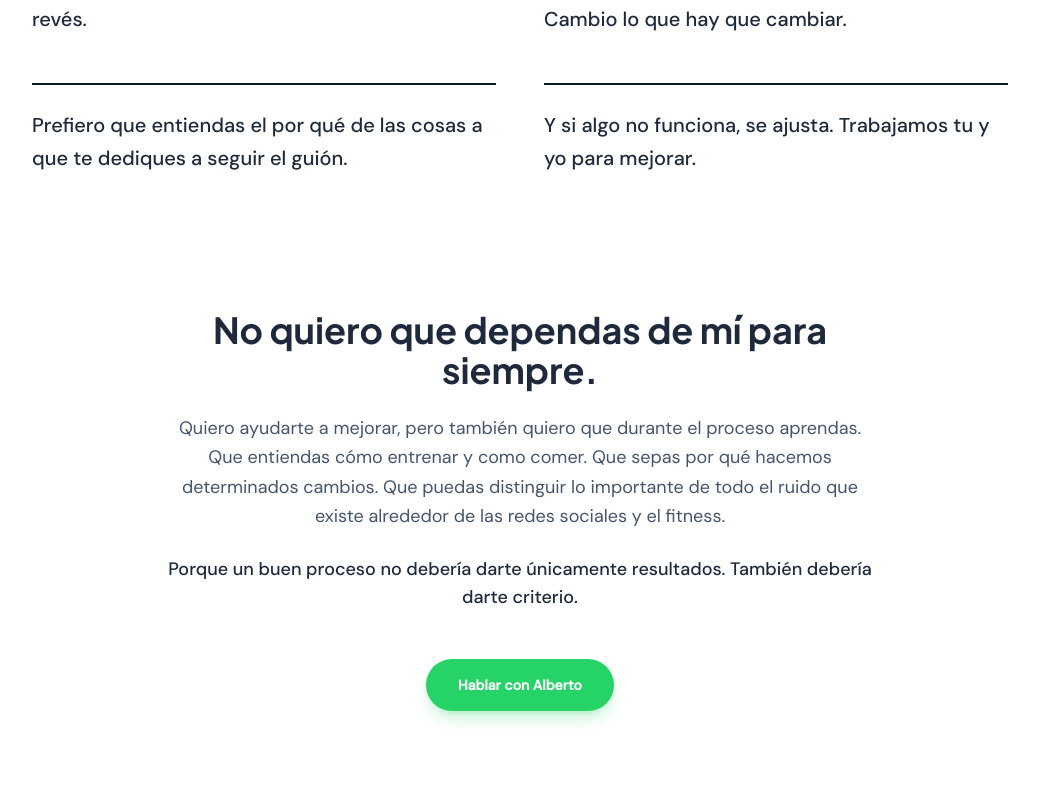
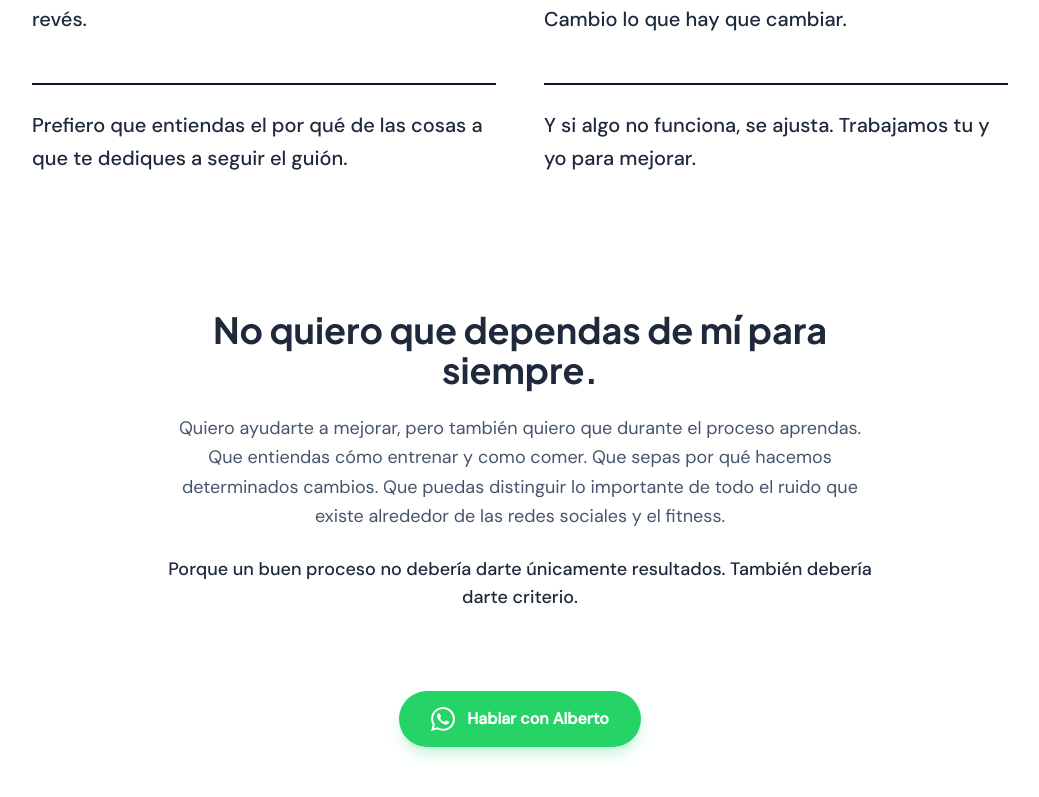
Before and after one commit to algarciasi/logicafit, a React (Vite) app: page /conoceme in a window 1280 px wide. Shown: the part 4423-5220 px from the top of the page, without its empty margins (120-1159 px from the left). Built offline with nearby package versions, Linux system fonts and the light colour scheme; no server answers.

Commit message:
boton about OK

```diff
--- a/src/components/About.jsx
+++ b/src/components/About.jsx
@@ -3,7 +3,7 @@
 export default function Conoceme() {
   return (
     <div className="bg-white">
-            {/* SECCIÓN 1: HERO (Imagen inmersiva con degradados, mismo lenguaje que Calculadoras/Aprende) */}
+      {/* SECCIÓN 1: HERO (Imagen inmersiva con degradados, mismo lenguaje que Calculadoras/Aprende) */}
       <section className="relative w-full pt-16 pb-0 sm:pt-40 sm:pb-24 lg:pt-48 lg:pb-28 flex flex-col sm:justify-center">
         <div className="relative h-[42vh] min-h-[280px] w-full sm:absolute sm:inset-0 sm:h-full sm:min-h-0">
           <img
@@ -287,11 +287,14 @@
 
         <div className="mt-12 flex justify-center">
           <a
-            href="https://wa.me/34678951544?text=Hola!%20He%20le%C3%ADdo%20tu%20historia%20y%20me%20gustar%C3%ADa%20contarte%20mi%20caso"
+            href="https://wa.me/34678951544?text=Hola!%20He%20visto%20los%20planes%20pero%20tengo%20alguna%20duda"
             target="_blank"
             rel="noopener noreferrer"
-            className="inline-flex w-full items-center justify-center gap-2 rounded-full bg-whatsapp px-8 py-4 text-sm font-semibold text-white shadow-lg shadow-whatsapp/25 transition hover:brightness-95 sm:w-auto"
+            className="mt-8 inline-flex items-center gap-3 rounded-full bg-[#25D366] px-8 py-4 text-base font-bold text-white shadow-lg shadow-green-500/20 transition-all hover:scale-105 hover:bg-[#20b858]"
           >
+            <svg className="h-6 w-6" fill="currentColor" viewBox="0 0 24 24">
+              <path d="M17.472 14.382c-.297-.149-1.758-.867-2.03-.967-.273-.099-.471-.148-.67.15-.197.297-.767.966-.94 1.164-.173.199-.347.223-.644.075-.297-.15-1.255-.463-2.39-1.475-.883-.788-1.48-1.761-1.653-2.059-.173-.297-.018-.458.13-.606.134-.133.298-.347.446-.52.149-.174.198-.298.298-.497.099-.198.05-.371-.025-.52-.075-.149-.669-1.612-.916-2.207-.242-.579-.487-.5-.669-.51a12.8 12.8 0 0 0-.57-.01c-.198 0-.52.074-.792.347-.272.273-1.04 1.016-1.04 2.479 0 1.462 1.065 2.875 1.213 3.074.149.198 2.096 3.2 5.077 4.487.709.306 1.262.489 1.694.625.712.227 1.36.195 1.871.118.571-.085 1.758-.719 2.006-1.413.248-.694.248-1.289.173-1.413-.074-.124-.272-.198-.57-.347m-5.421 7.403h-.004a9.87 9.87 0 0 1-5.031-1.378l-.361-.214-3.741.982.998-3.648-.235-.374a9.86 9.86 0 0 1-1.51-5.26c.001-5.45 4.436-9.884 9.888-9.884 2.64 0 5.122 1.03 6.988 2.898a9.82 9.82 0 0 1 2.893 6.994c-.003 5.45-4.437 9.884-9.885 9.884m8.413-18.297A11.815 11.815 0 0 0 12.05 0C5.495 0 .16 5.335.157 11.892c0 2.096.547 4.142 1.588 5.945L.057 24l6.305-1.654a11.882 11.882 0 0 0 5.683 1.448h.005c6.554 0 11.89-5.335 11.893-11.893a11.821 11.821 0 0 0-3.48-8.413Z" />
+            </svg>
             Hablar con Alberto
           </a>
         </div>
```
